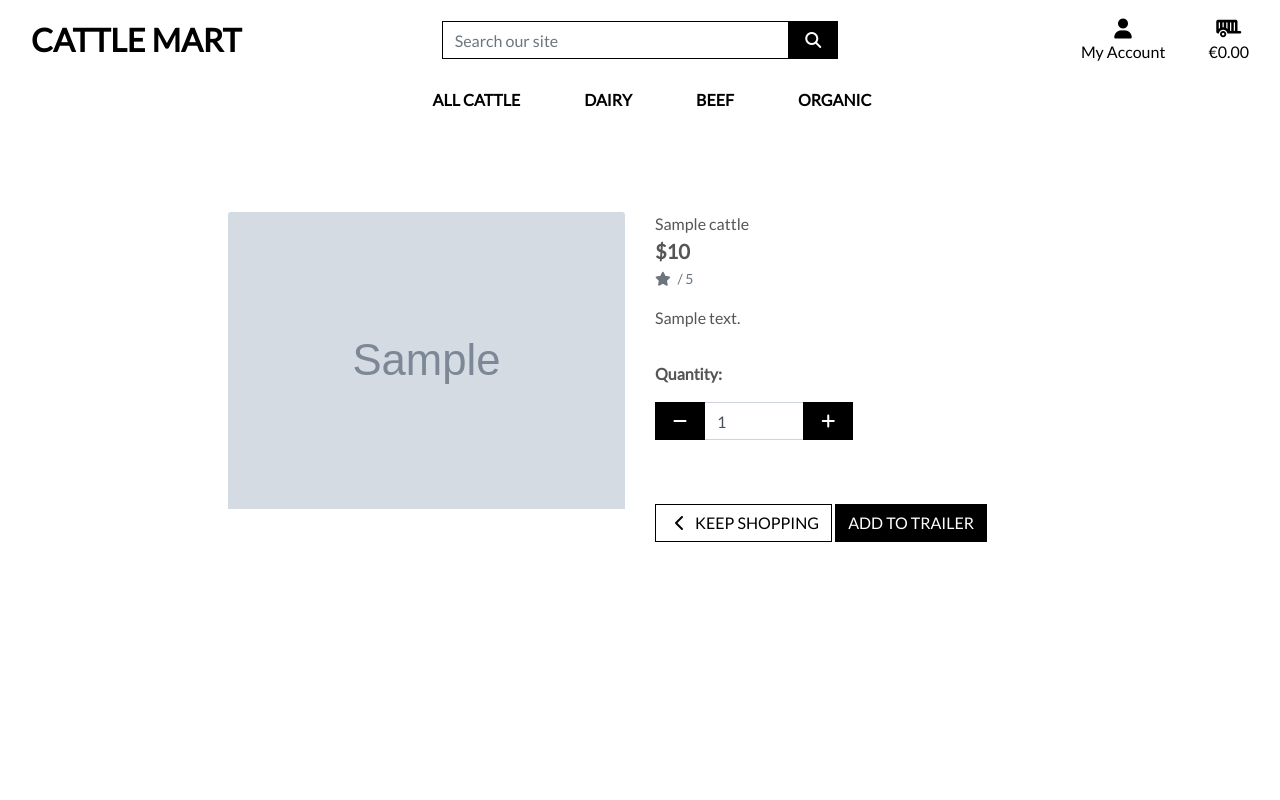
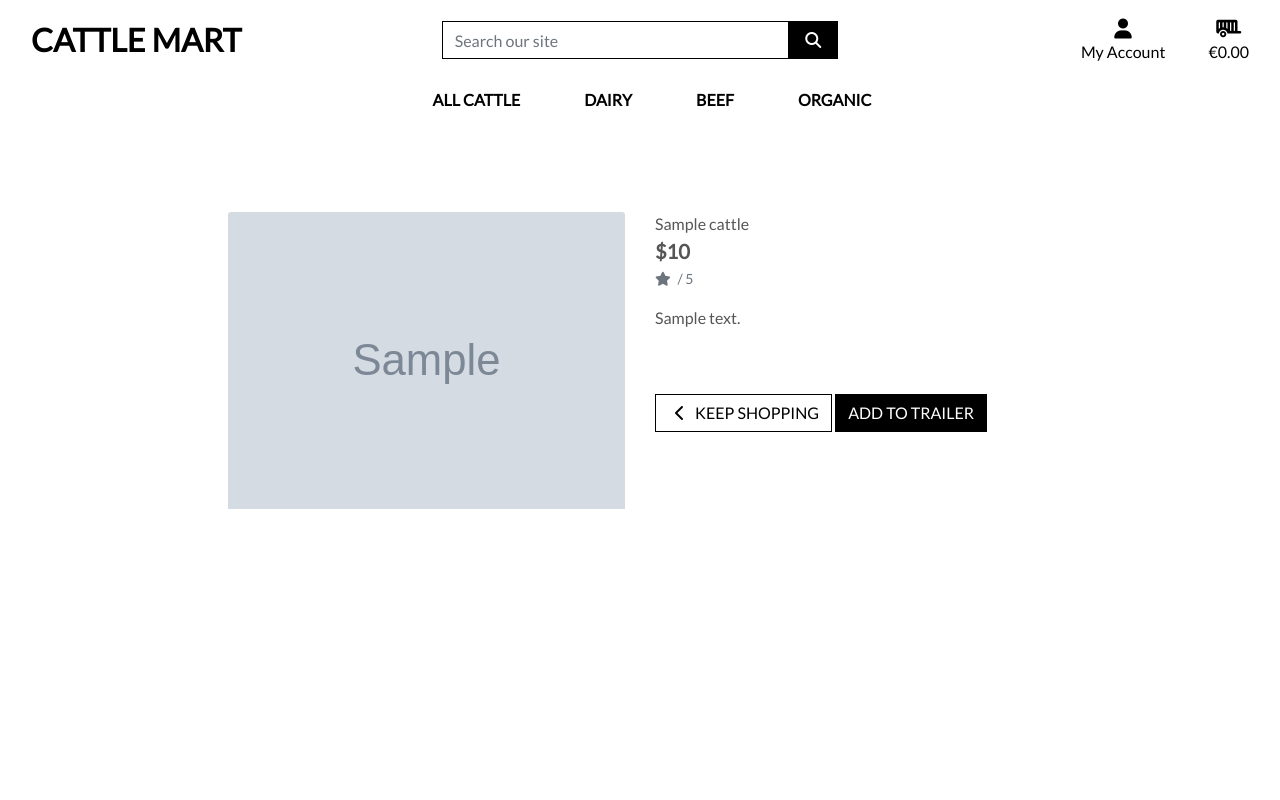
Before and after one commit to Farmer-Eds-Shed/Cattle-Mart, a Django app: page /cattle/1/ in a window 1280 px wide. Run offline with Django 3.2, Linux system fonts and the light colour scheme; tables that the repository leaves empty hold one stand-in row (values such as "Sample post"); grey boxes marked "Sample" are stand-in pictures; some libraries are stand-ins or nearby versions.

Commit message:
Remove increment decrement buttons from animal detail

```diff
--- a/cattle/templates/cattle/cattle_detail.html
+++ b/cattle/templates/cattle/cattle_detail.html
@@ -46,34 +46,6 @@
                         {% csrf_token %}
                         <div class="form-row">
                             <div class="col-12">
-                                <p class="mt-3"><strong>Quantity:</strong></p>
-                                <div class="form-group w-50">
-                                    <div class="input-group">
-                                        <div class="input-group-prepend">
-                                            <button class="decrement-qty btn btn-black rounded-0"
-                                                data-item_id="{{ cattle.id }}" id="decrement-qty_{{ cattle.id }}">
-                                                <span class="icon">
-                                                    <i class="fas fa-minus"></i>
-                                                </span>
-                                            </button>
-                                        </div>
-                                        <input class="form-control qty_input" type="number"
-                                            name="quantity" value="1" min="1" max="99"
-                                            data-item_id="{{ cattle.id }}"
-                                            id="id_qty_{{ cattle.id }}">
-                                        <div class="input-group-append">
-                                            <button class="increment-qty btn btn-black rounded-0"
-                                                data-item_id="{{ cattle.id }}" id="increment-qty_{{ cattle.id }}">
-                                                <span class="icon">
-                                                    <i class="fas fa-plus"></i>
-                                                </span>
-                                            </button>
-                                        </div>
-                                    </div>
-                                </div>
-                            </div>
-
-                            <div class="col-12">
                                 <a href="{% url 'cattle' %}" class="btn btn-outline-black rounded-0 mt-5">
                                     <span class="icon">
                                         <i class="fas fa-chevron-left"></i>
--- a/cattle/views.py
+++ b/cattle/views.py
@@ -78,8 +78,13 @@
 
     return render(request, 'cattle/cattle_detail.html', context)
 
+@login_required
 def add_cattle(request):
     """ Add cattle to mart """
+    if not request.user.is_superuser:
+        messages.error(request, 'Sorry, only mart owners can do that.')
+        return redirect(reverse('home'))
+
     if request.method == 'POST':
         form = CattleForm(request.POST, request.FILES)
         if form.is_valid():
--- a/trailer/templates/trailer/trailer.html
+++ b/trailer/templates/trailer/trailer.html
@@ -50,7 +50,7 @@
                                         <p class="my-0">€{{ animal.cattle.price }}</p>
                                     </td>
                                     <td class="py-3">
-                                        <p class="my-0">€{{ animal.cattle.breed }}</p>
+                                        <p class="my-0">{{ animal.cattle.breed }}</p>
                                     </td>
                                     <td class="py-3">
                                         <p class="my-0">{{ animal.cattle.tag }}</p>
@@ -68,7 +68,7 @@
                             {% endfor %}
                             <tr>
                                 <td colspan="5" class="pt-5 text-right">
-                                    <h3><strong>Total: ${{ total|floatformat:2 }}</strong></h3>
+                                    <h3><strong>Total: €{{ total|floatformat:2 }}</strong></h3>
                                     <p></p>
                                 </td>
                             </tr>
```
